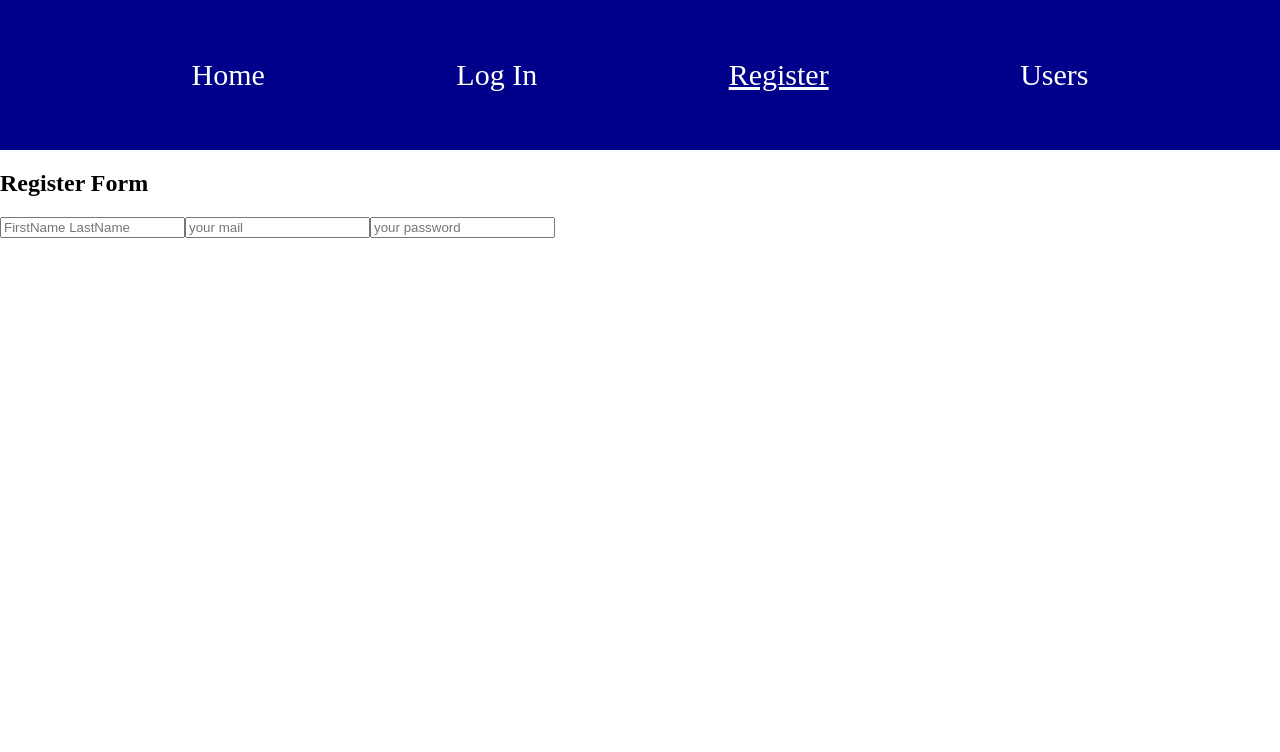
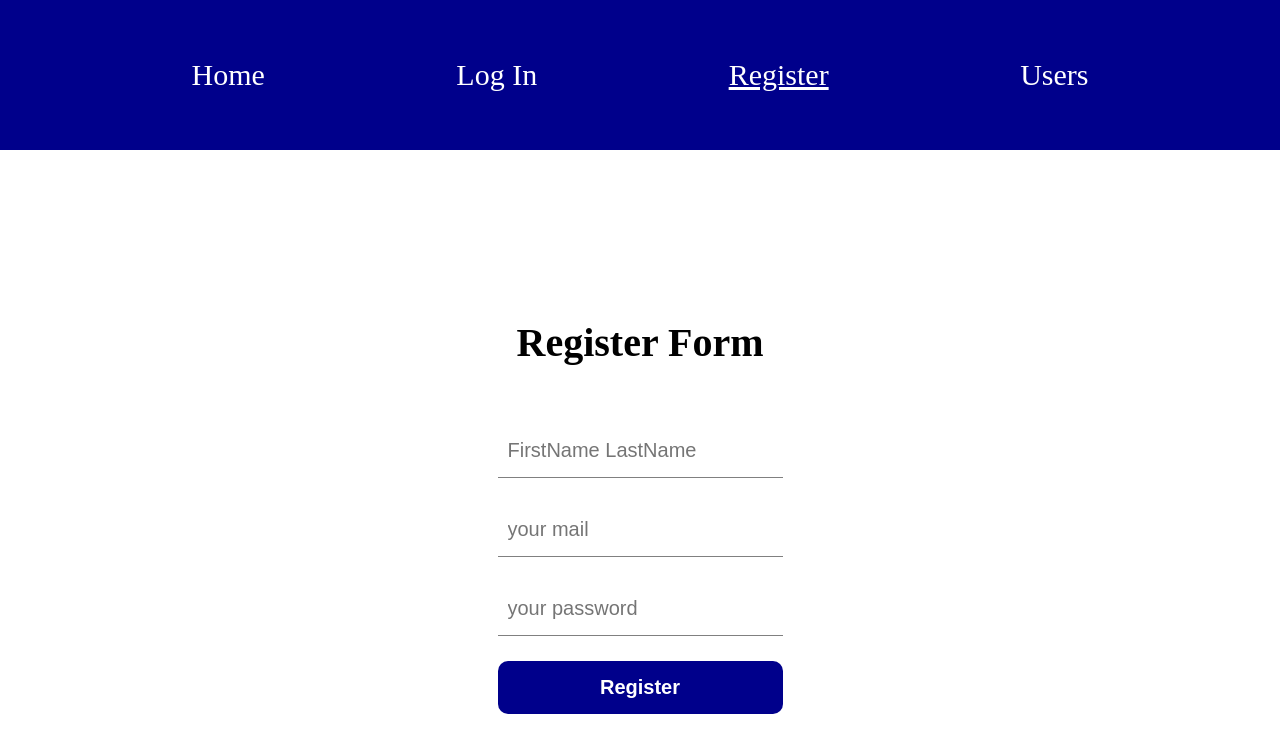
Before and after one commit to AlbertGUcraft/react-project-1, a React (Create React App) app: page /register in a window 1280 px wide. Shown: the top 752 px of the page. Built offline with nearby package versions, Linux system fonts and the light colour scheme.

Commit message:
added css styles to components

```diff
--- a/src/App.css
+++ b/src/App.css
@@ -32,3 +32,126 @@ nav {
     height: 150px;
     background-color: darkblue;
 }
+.go_back {
+    font-size: 30px;
+    text-decoration: none;
+    font-weight: bold;
+    color: blueviolet;
+}
+.not_found {
+    display: flex;
+    justify-content: center;
+    align-items: center;
+    flex-direction: column;
+    height: 500px;
+    margin-top: 100px;
+}
+.home {
+    display: flex;
+    justify-content: center;
+    align-items: center;
+    flex-direction: column;
+    height: 500px;
+    margin-top: 100px;
+}
+.login {
+    width: 100%;
+    display: flex;
+    justify-content: center;
+    align-items: center;
+    flex-direction: column;
+    height: 500px;
+    margin-top: 100px;
+}
+.login form {
+    display: flex;
+    flex-direction: column;
+}
+.login form input {
+    margin-top: 25px;
+    padding: 15px 10px;
+    font-size: 20px;
+    border: none;
+    outline: none;
+    border-bottom: 1px solid gray;
+}
+.login form input[type="submit"] {
+    border-radius: 10px;
+    border: none;
+    outline: none;
+    cursor: pointer;
+    background-color: darkblue;
+    color: white;
+    font-size: 20px;
+    font-weight: bold;
+}
+.login h2 {
+    font-size: 40px;
+}
+.home h2 {
+    font-size: 40px;
+}
+.x button {
+    border-radius: 10px;
+    border: none;
+    outline: none;
+    cursor: pointer;
+    background-color: darkblue;
+    color: white;
+    font-size: 20px;
+    font-weight: bold;
+    margin-top: 25px;
+    padding: 15px 10px;
+    font-size: 20px;
+    border: none;
+    outline: none;
+}
+#fchild {
+    margin-right: 10px;
+}
+.renderCounter input {
+    padding: 15px 10px;
+    font-size: 20px;
+    border: none;
+    outline: none;
+    border-bottom: 1px solid gray;
+}
+.register {
+    width: 100%;
+    display: flex;
+    justify-content: center;
+    align-items: center;
+    flex-direction: column;
+    height: 500px;
+    margin-top: 100px;
+}
+.register h2 {
+    font-size: 40px;
+}
+.register form {
+    display: flex;
+    flex-direction: column;
+}
+.register form input {
+    margin-top: 25px;
+    padding: 15px 10px;
+    font-size: 20px;
+    border: none;
+    outline: none;
+    border-bottom: 1px solid gray;
+}
+.register form input[type="submit"] {
+    border-radius: 10px;
+    border: none;
+    outline: none;
+    cursor: pointer;
+    background-color: darkblue;
+    color: white;
+    font-size: 20px;
+    font-weight: bold;
+    margin-top: 25px;
+    padding: 15px 10px;
+    font-size: 20px;
+    border: none;
+    outline: none;
+}
--- a/src/components/Home.jsx
+++ b/src/components/Home.jsx
@@ -1,5 +1,5 @@
 import React, { useState, useEffect, useRef } from 'react';
-
+import '../index.css';
 function useMouse() {
   const [mousePosition, setPosition] = useState({ x: null, y: null });
 
@@ -39,7 +39,7 @@ const InputComponent = () => {
   const [count, setCount] = useState(0);
   console.log(count);
   return (
-    <div>
+    <div className="renderCounter">
       <h2>Count is: {(ref.current = ref.current + 1)}</h2>
       <input
         onChange={(e) => {
@@ -57,11 +57,15 @@ const Home = () => {
   const [showMousePosition, setShowMousePosition] = useState(true);
   return (
     <div className="home">
-      <h2>Home Page</h2>
-      <button onClick={() => setShowMousePosition(true)}>Show Mouse Position</button>
-      <button onClick={() => setShowMousePosition(false)}>Render Counter</button>
-      {showMousePosition && <MousePositionComponent />}
-      {!showMousePosition && <InputComponent />}
+      <div className="x">
+        <h2>Home Page</h2>
+        <button id="fchild" onClick={() => setShowMousePosition(true)}>
+          Show Mouse Position
+        </button>
+        <button onClick={() => setShowMousePosition(false)}>Render Counter</button>
+        {showMousePosition && <MousePositionComponent />}
+        {!showMousePosition && <InputComponent />}
+      </div>
     </div>
   );
 };
--- a/src/components/Login.jsx
+++ b/src/components/Login.jsx
@@ -1,3 +1,4 @@
+import '../index.css';
 const Login = () => {
   return (
     <div className="login">
--- a/src/components/Notfound.jsx
+++ b/src/components/Notfound.jsx
@@ -1,7 +1,12 @@
+import '../index.css';
+import { Link } from 'react-router-dom';
 function Notfound() {
   return (
     <div className="not_found">
       <h2>404 Not Found</h2>
+      <Link to={'/'} className="go_back">
+        Go to main page
+      </Link>
     </div>
   );
 }
--- a/src/components/Register.jsx
+++ b/src/components/Register.jsx
@@ -1,3 +1,4 @@
+import '../index.css';
 function Register() {
   return (
     <div className="register">
@@ -6,6 +7,7 @@ function Register() {
         <input type="text" placeholder="FirstName LastName" />
         <input type="email" placeholder="your mail" />
         <input type="password" placeholder="your password" />
+        <input type="submit" value={'Register'} />
       </form>
     </div>
   );
```
